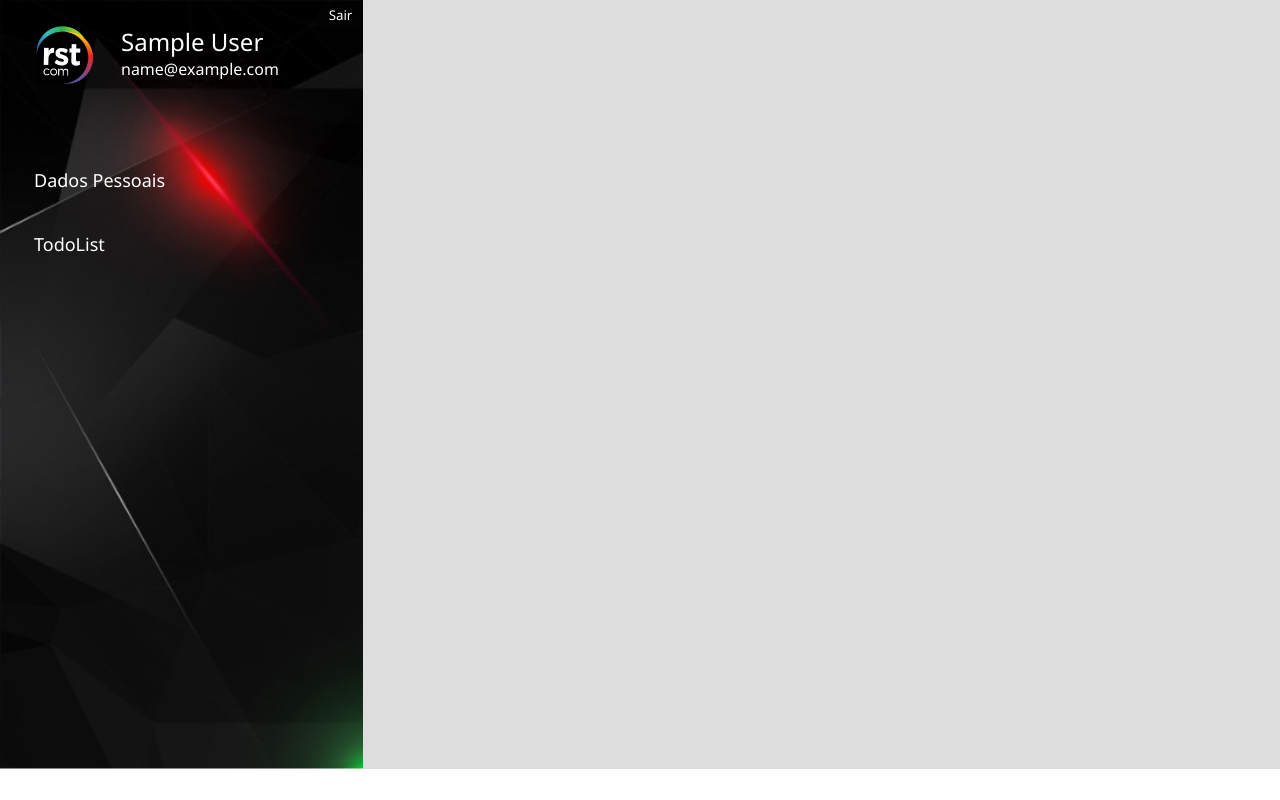
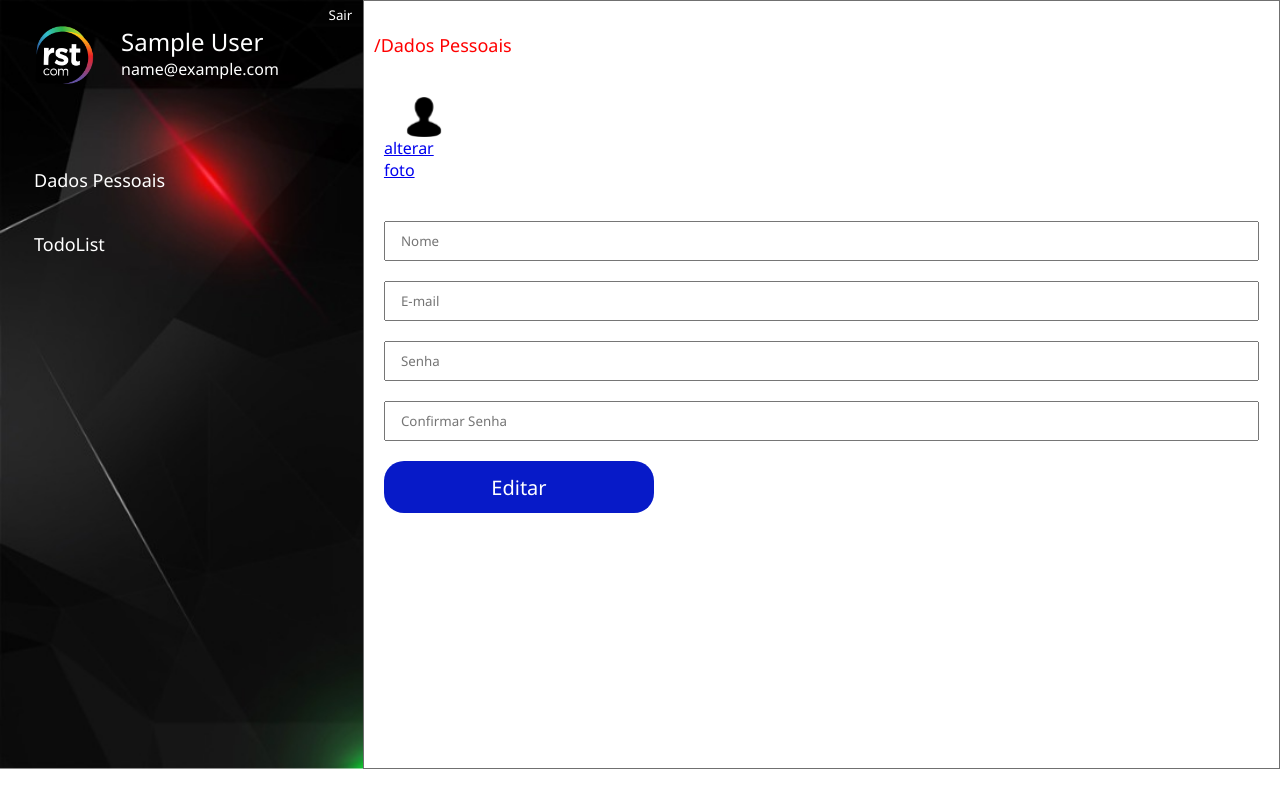
Before and after one commit to Kojikun1/test-app-rst, a React (Create React App) app in the folder test-rst/: page /dashboard in a window 1280 px wide. Built offline with nearby package versions, Linux system fonts and the light colour scheme; sample sign-in values are in the browser's storage.

Commit message:
add user functional edit page

```diff
--- a/test-rst/src/pages/Dashboard/index.js
+++ b/test-rst/src/pages/Dashboard/index.js
@@ -1,13 +1,60 @@
-import React from 'react';
+import React,{ useState } from 'react';
 
 import './styles.css'
 
+import InputButton from '../../components/InputButton';
+import photo from '../../assets/download.png';
 
 export default function Dashboard(){
+    const [name,setName] = useState('');
+    const [email,setEmail] = useState('');
+    const [password,setPassword] = useState('');
+    const [password2,setPassword2] = useState('');
+
+    function handleEdit(e){
+        e.preventDefault();
+
+        console.log('working');
+    }
 
     return (
         <div className="user-content" >
-
+            <h2>/Dados Pessoais</h2>
+            <div className="photo-edit" >
+                <img src={photo} alt="edit-avatar" />
+                <a href='#' >alterar foto</a>
+            </div>
+            <form className='user-edit-input-container'>
+            <input
+                    className='input-text-edit'
+                    type='text'
+                    placeholder="Nome"
+                    onChange={(e)=> setName(e.target.value)}
+                    value={name}
+                />
+                <input
+                     className='input-text-edit'
+                     type='email'
+                     placeholder="E-mail"
+                     onChange={(e)=> setEmail(e.target.value)}
+                     value={email}
+                />
+                <input
+                     className='input-text-edit'
+                     type='password'
+                     placeholder="Senha"
+                     onChange={(e)=> setPassword(e.target.value)}
+                     value={password}
+                />
+                <input
+                     className='input-text-edit'
+                     type='password'
+                     placeholder="Confirmar Senha"
+                     onChange={(e)=> setPassword2(e.target.value)}
+                     value={password2}
+                />
+                <InputButton title="Editar" handleSubmit={handleEdit} />
+            </form>
         </div>
     )
 }
--- a/test-rst/src/pages/Dashboard/styles.css
+++ b/test-rst/src/pages/Dashboard/styles.css
@@ -1,6 +1,33 @@
 .user-content {
     height: 769px;
     width: 1066px;
-    background-color: #ddd;
     position: relative;
+    background-color: #fff;
+    border: 1px solid #707070;
 }
+.user-content h2{
+    font-size: 18px;
+    color: red;
+    margin-top: 32px;
+    margin-left: 10px;
+}
+.user-edit-input-container {
+    display: flex;
+    flex-direction: column;
+    margin: 0 20px;
+}
+.input-text-edit {
+    height: 40px;
+    padding-left: 15px;
+    margin-top: 20px;
+}
+.photo-edit {
+    display: flex;
+    flex-direction: column;
+    margin: 40px 0 20px 20px ;
+    width: 80px;
+}
+.photo-edit img {
+    width: 40px;
+    align-self: center;
+}
--- a/test-rst/src/pages/Todo/index.js
+++ b/test-rst/src/pages/Todo/index.js
@@ -17,6 +17,7 @@ export default function Todo(){
     }
     return (
         <div className="todo-container" >
+            <h2>/Todo list</h2>
             <h3>Lista de Tarefas</h3>
             <ul className='todo-list' >
             {todos.map(item => (
--- a/test-rst/src/pages/Todo/styles.css
+++ b/test-rst/src/pages/Todo/styles.css
@@ -3,6 +3,12 @@
     width: 1066px;
     background-color: #ddd;
     position: relative;
+}
+.todo-container h2{
+    font-size: 18px;
+    color: red;
+    margin-top: 32px;
+    margin-left: 10px;
 }
 .input-todo-box {
     position: absolute;
```
